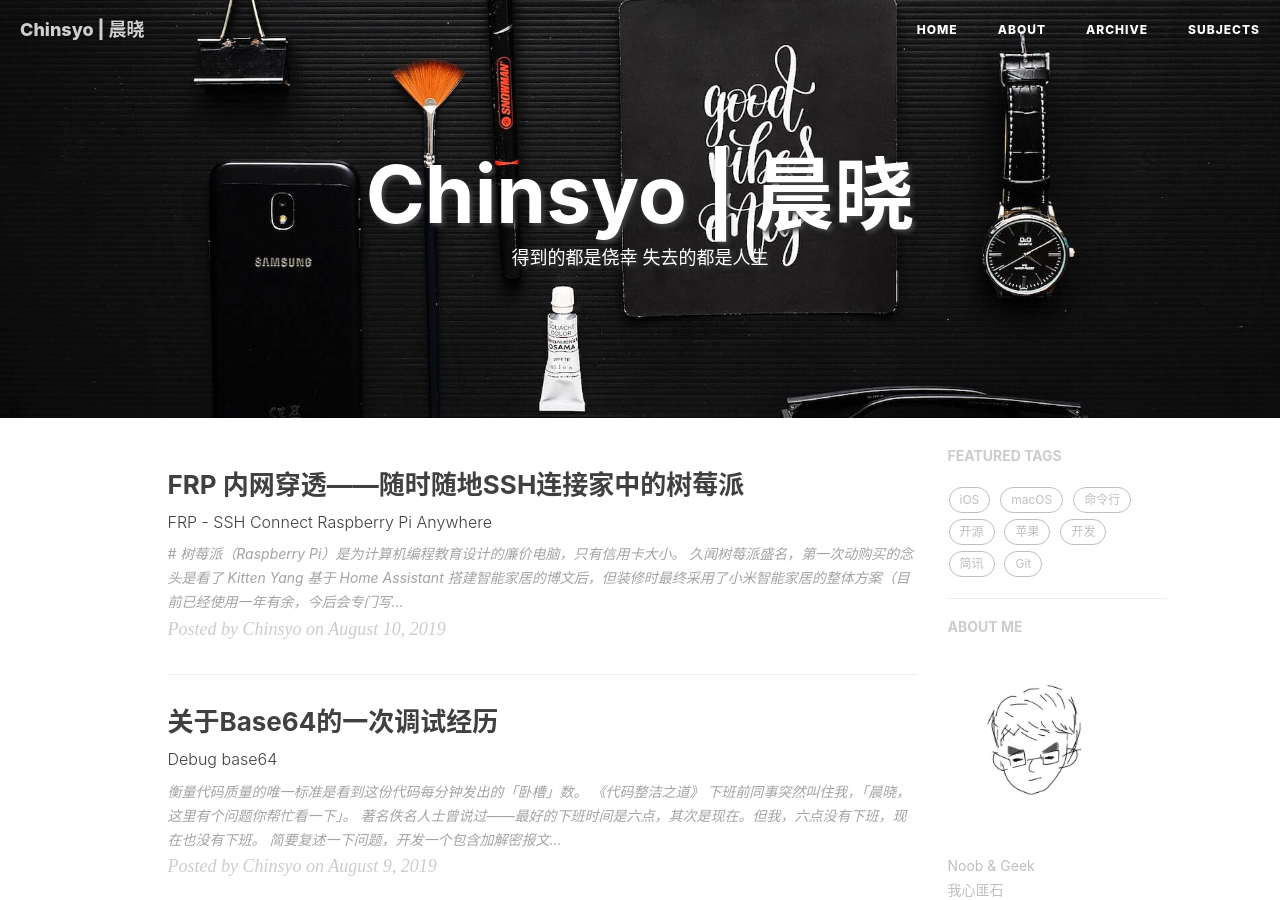
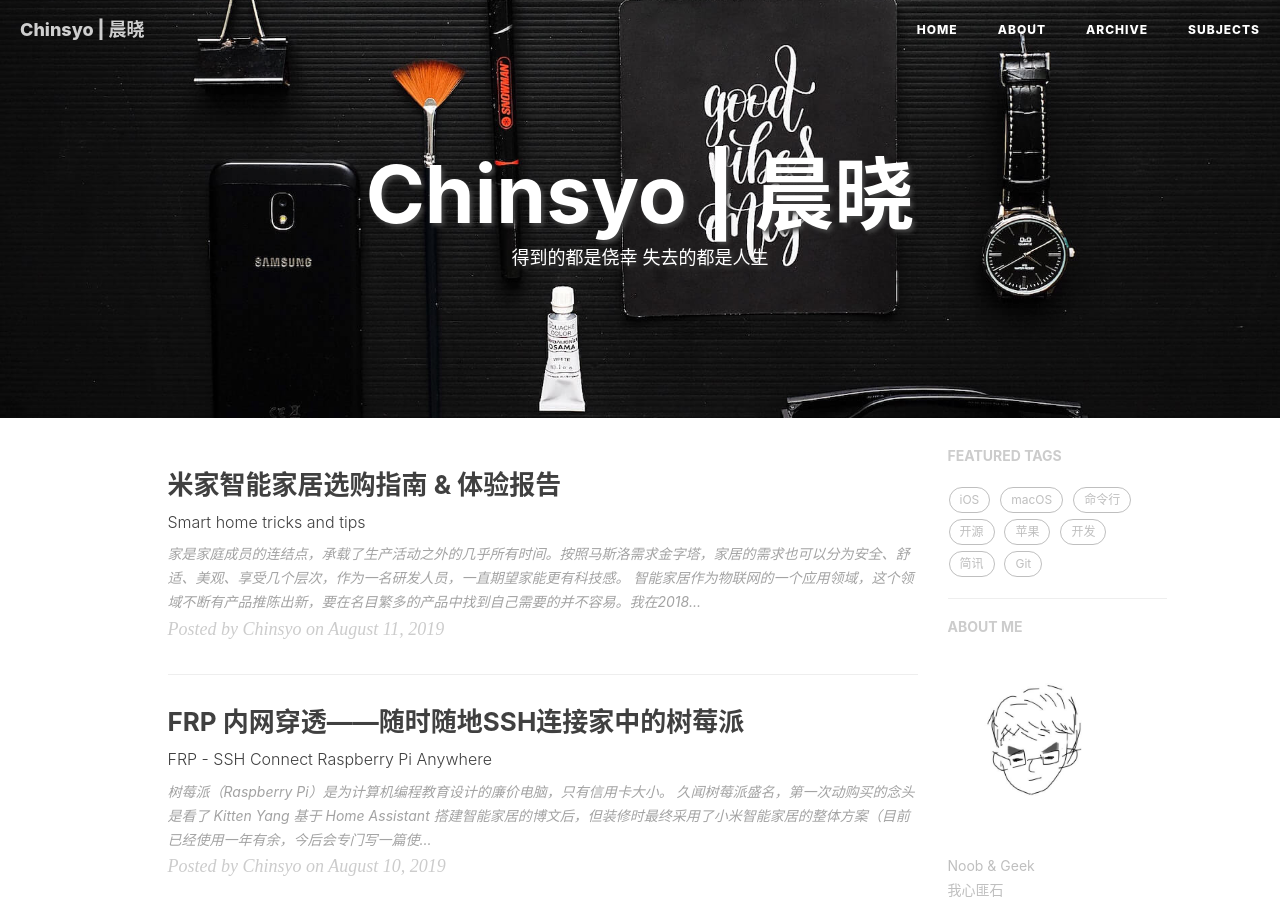
Before and after one commit to chinsyo/chinsyo.github.io, a Jekyll site: the page built from index.html, in a window 1280 px wide and 900 px high. Built offline with Jekyll 4.4.1, drawn with Linux system fonts in a browser that asks for light colours; nearby versions of some CDN libraries; the list of posts is cut into pages by our own code; comment, search, counter and statistics services are not loaded; some of the changed lines change nothing that is shown; some of the changed text lies outside the part shown.

Commit message:
add smart home tricks and tips

```diff
--- /dev/null
+++ b/_posts/2019-08-11-smart-home-tricks-and-tips.md
@@ -0,0 +1,70 @@
+---
+title: 米家智能家居选购指南 & 体验报告
+subtitle: Smart home tricks and tips
+date: 2019-08-11 12:00:00
+tags:
+  - 体验报告
+  - 智能家居
+---
+
+家是家庭成员的连结点，承载了生产活动之外的几乎所有时间。按照马斯洛需求金字塔，家居的需求也可以分为安全、舒适、美观、享受几个层次，作为一名研发人员，一直期望家能更有科技感。
+
+智能家居作为物联网的一个应用领域，这个领域不断有产品推陈出新，要在名目繁多的产品中找到自己需要的并不容易。我在2018年中旬思考、规划和选购了自己的智能家居方案，目前使用一年有余，本篇会从选购指南和体验报告两方面展开。
+
+物联网和互联网不同之处在于接入网络的不再局限于智能设备终端，而是包括了机械、电器、传感器等。和智能设备终端不同，智能家居对安全性有着更高的要求，所以选择一个接入设备更多、涵盖范围更广的品牌有利于后期的升级，联动性更强也意味着可玩性更高。
+
+智能家居的整体方案主要可以归纳为四个：
+
+- 苹果公司的 HomeKit 整体方案，使用「家庭」应用、Siri或者Homepod来控制设备。
+- 阿里公司的整体方案，整合了博通（BroadLink）、荧石等品牌，优势在于整合的白色家电品牌多，使用天猫精灵来控制设备。
+- 小米的米家智能家居，产品多为小米投资的产业链下游企业，产品覆盖全面，使用小爱同学或者「米家」应用来控制设备。
+- 基于Home Assistant和树莓派等定制方案，小度音响的语音识别模块DuerOS代码已开源。
+
+横向对比之后进入欲购清单的只剩下小米和阿里，最后由于外观设计，权衡之下决定选择米家智能家居。
+
+从功能上划分为网关、开关、传感器、小家电、大家电等；从连接方式上划分为WIFI，蓝牙，ZigBee，网线等；从品牌上主要有米家和绿米（Aqara）两个选择。
+
+晕了吗？没晕的话再读一次，选购时我被这些一度搞晕。首先和大家分享我最终的采购清单：
+
+- 绿米空调伴侣 x 2
+- 绿米智能墙壁插座 x 1
+- 绿米单控墙壁开关（单火） x 2
+- 米家智能插座（ZigBee版）x 1
+- 米家温湿度传感器 x 1
+- 绿米温湿度气压传感器 x 1
+- 米家人体传感器 x 1
+- 绿米光线人体传感器 x 1
+- 米家门窗感应器 x 1
+- 米家无线开关 x 1
+- 小米空气净化器2S x 1
+- 飞利浦智能变色灯泡 x 1
+- 米家智能摄像机云台版 x 1
+- 小爱同学 x 1
+- 小米路由器4A x 1
+
+其中门窗感应器、摄像机和智能网关（空调伴侣）的报警功能是为了保证安全；空调伴侣配合温湿度传感器、空气净化器提高居住的舒适度；美观和享受不是我们无产阶级需要在意的事情。
+
+家居中有四个维度是我认为舒适度的决定性因素：噪音、水质、温湿度、空气质量。双层中空玻璃基本满足了我对噪音的要求，水质与其购入设备定期更换滤芯，我选择了更加一劳永逸的订桶装水。
+
+说完了选购清单再来说一下选购指南：
+
+- 绿米产品定位略高于米家，通常会增加非核心功能，比如温湿度传感器增加了气压，空调伴侣增加了电台功能。米家足够日常使用。
+- 一些产品同时有WIFI版、蓝牙版、ZigBee版等时一律选择ZigBee版，能耗控制和接入数量好于前两者。
+- 墙壁插座额定功率400W，卫生间装有浴霸或风暖的可能无法使用（和荧石的朋友确认过也是这样）。
+- 家里养猫的朋友，人体传感器和顶灯联动可能比较鬼畜。以至于我的人体传感器在吃灰。
+- iOS端的地理围栏功能触发精度不够高，当然不排除是我房子太小的缘故😅。
+
+初期考虑购买但最终没有购买的产品有智能窗帘、空气加湿器、扫地机器人和净水系统。智能窗帘是考虑到每天早上给我猝不及防的一束阳光并不让人期待，加上窗帘杆两端预留的电机空间不够；由于在上海工作时每天和除湿斗智斗勇的经历，空气加湿器和本次选购绝缘；扫地机器人考虑到微博上著名的「猫+扫地机器人=滑翔」加上家具都是落地款打扫区域有限就放弃了；净水还是因为懒得换滤芯加上习惯和纯净水。
+
+需要声明的是，*在此之前我从未买过小米的任何产品，包括但不限于手机、移动电源和小米手环等主流产品。*
+
+一年多体验下来这个方案整体让人满意，也有要点名表扬和不吐不快的地方：
+
+- 小米路由器属实🌶️🐔，其他品牌无论比它贵的还是比它便宜的，统统没有比它差的。用朋友的话说：小米路由器是米吹都没脸吹的产品。
+- 小爱同学放在客厅，每天早晨的闹钟你需要用盖过它音量的声音大声呵斥「小爱同学，闭嘴」来关闭，喊完之后毫无困意，叫醒体验满分。
+- 设置场景后，睡前只需要说一声「小爱同学，晚安」就可以关闭客厅灯、阅读灯、客厅空调，并将空气净化器调整成睡眠模式，智能网关开启报警模式。非常方便。
+- 门窗感应器+摄像机的组合，在外出时给你很大的信心，远程查看监控还能隔空喊话，挺有意思的体验。
+- 飞利浦变色灯泡物美价廉，可惜我没有在阅读时开阅读灯的习惯，持续吃灰中。
+- 小爱同学的唤醒有时候会抽风，可能两个人正在对话被错误的识别，会冒出来几句莫名其妙的话。
+
+感兴趣的朋友不妨着手选购一个自己的方案，解放琐碎的事情，把家变得智能。
```
Also changed, not shown: _posts/2019-08-10-ssh-connect-raspberry-pi-anywhere.md (+0 -1 lines).
